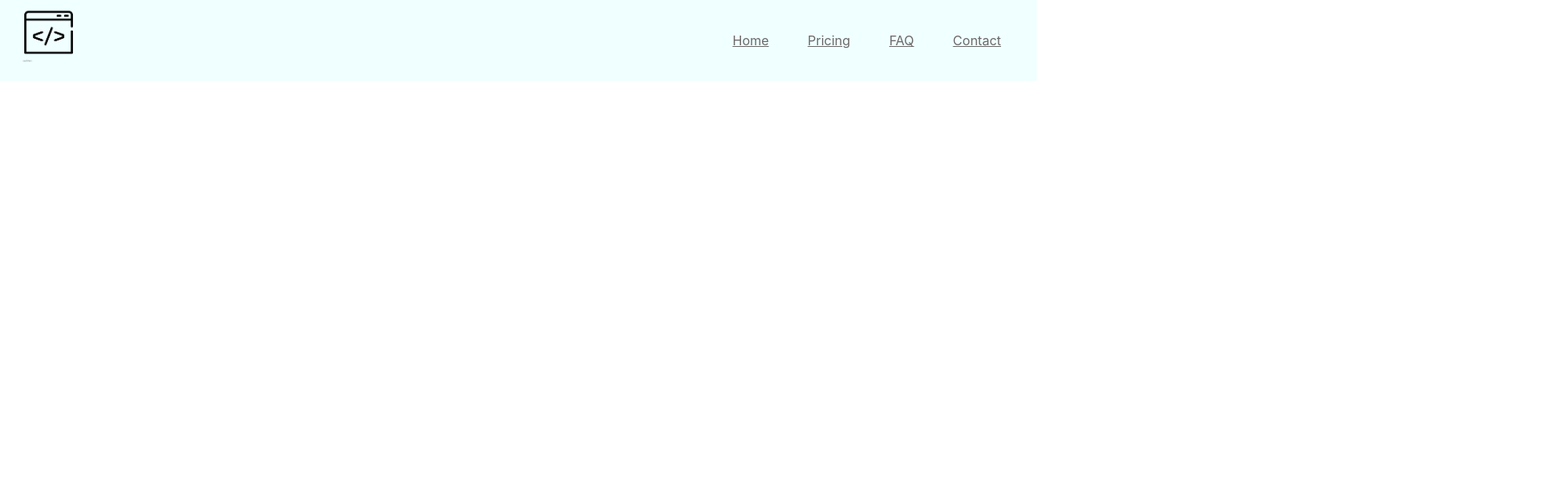
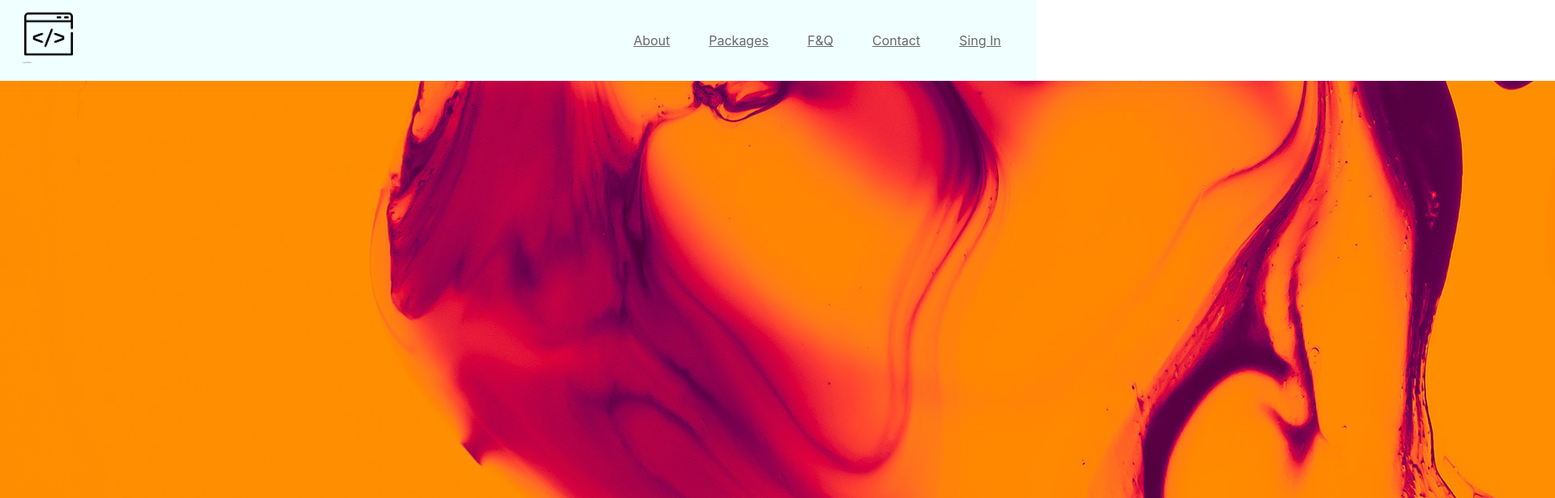
Before and after one commit to J-Jillian/my-portfolio, a React (Create React App) app: page / in a window 1280 px wide. Shown: the top 616 px of the page at 81% size, 1920 px wide, since content can reach past the window. Built offline with nearby package versions, Linux system fonts and the light colour scheme.

Commit message:
hero background

```diff
--- /dev/null
+++ b/src/components/Hero.jsx
@@ -0,0 +1,14 @@
+import React from "react";
+import heroImg from "../assets/hero.jpg";
+import "../style/hero.css";
+
+const Hero = () => {
+  return (
+    <>
+      <div className="hero"></div>
+      <img src={heroImg} className="hero-img" alt="website-img" />
+    </>
+  );
+};
+
+export default Hero;
--- a/src/components/Navbar.jsx
+++ b/src/components/Navbar.jsx
@@ -1,45 +1,40 @@
-import React, { useState } from "react";
-import { Link } from "react-router-dom";
+import React from "react";
 import Logo from "../assets/logo.png";
 import { FaBars, FaTimes } from "react-icons/fa";
-
+import { Link } from "react-router-dom";
 import "../style/navbar.css";
+import { useState } from "react";
 
 const Navbar = () => {
   const [click, setClick] = useState(false);
-  const handleClick = () => setClick(!click);
+  const handleOnclick = () => setClick(!click);
 
   return (
     <header>
       <nav className="navbar">
         <div className="logo">
-          <Link to="/">
-            <img src={Logo} alt="" />
-          </Link>
+          <img src={Logo} width={120} alt="website-logo" />
         </div>
+
         <ul className={click ? "nav-menu active" : "nav-menu"}>
           <li className="nav-item">
-            <Link to="/" className="nav-link">
-              Home
-            </Link>
+            <Link className="nav-link">About</Link>
           </li>
           <li className="nav-item">
-            <Link to="/pricing" className="nav-link">
-              Pricing
-            </Link>
+            <Link className="nav-link">Packages</Link>
           </li>
           <li className="nav-item">
-            <Link to="/faq" className="nav-link">
-              FAQ
-            </Link>
+            <Link className="nav-link">F&Q</Link>
           </li>
           <li className="nav-item">
-            <Link to="/contact" className="nav-link">
-              Contact
-            </Link>
+            <Link className="nav-link">Contact</Link>
+          </li>
+          <li className="nav-item">
+            <Link className="nav-link">Sing In</Link>
           </li>
         </ul>
-        <div className="hamburger" onClick={handleClick}>
+
+        <div className="hamburger" onClick={handleOnclick}>
           {click ? <FaTimes size={20} /> : <FaBars size={20} />}
         </div>
       </nav>
--- a/src/pages/Home.jsx
+++ b/src/pages/Home.jsx
@@ -1,10 +1,12 @@
 import React from "react";
+import Hero from "../components/Hero";
 import Navbar from "../components/Navbar";
 
 const Home = () => {
   return (
     <>
       <Navbar />
+      <Hero />
     </>
   );
 };
--- /dev/null
+++ b/src/style/hero.css
@@ -0,0 +1,4 @@
+.hero img {
+  width: 80vh;
+  height: 80%;
+}
```
Also changed, not shown: src/assets/hero.jpg (added).
